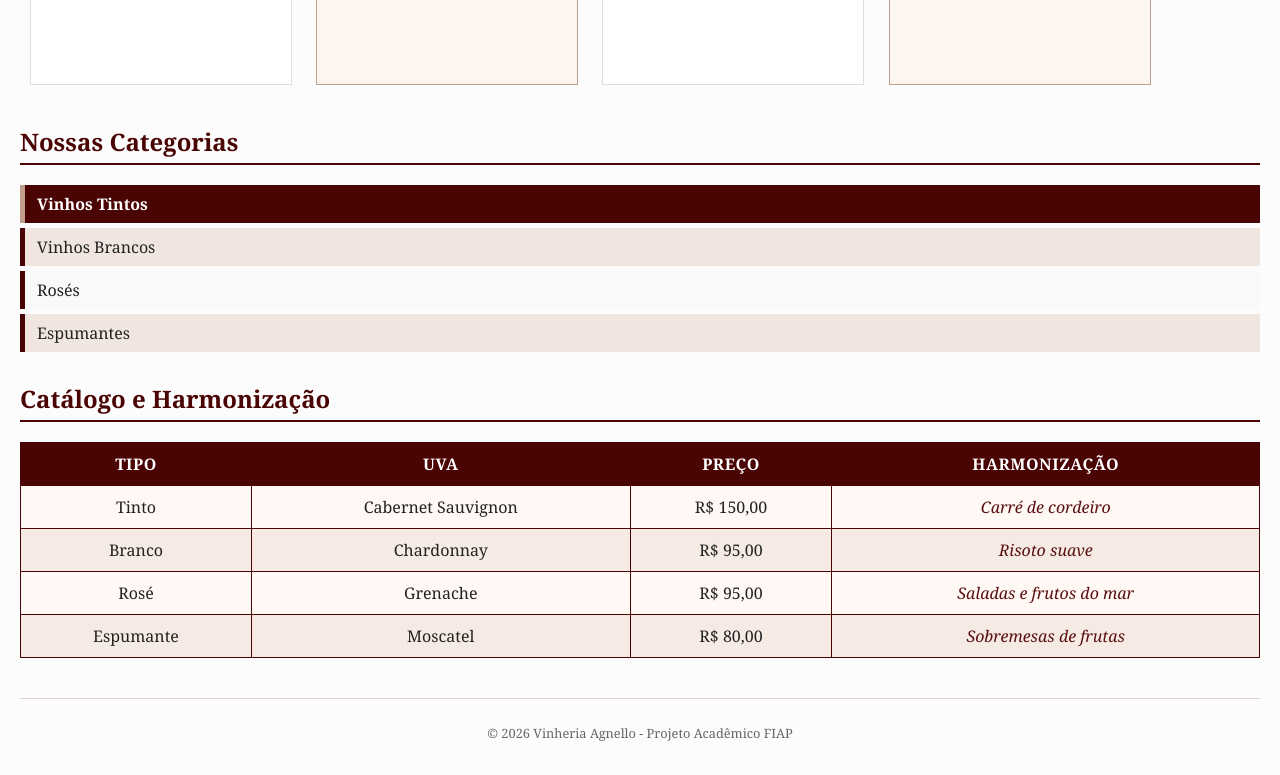
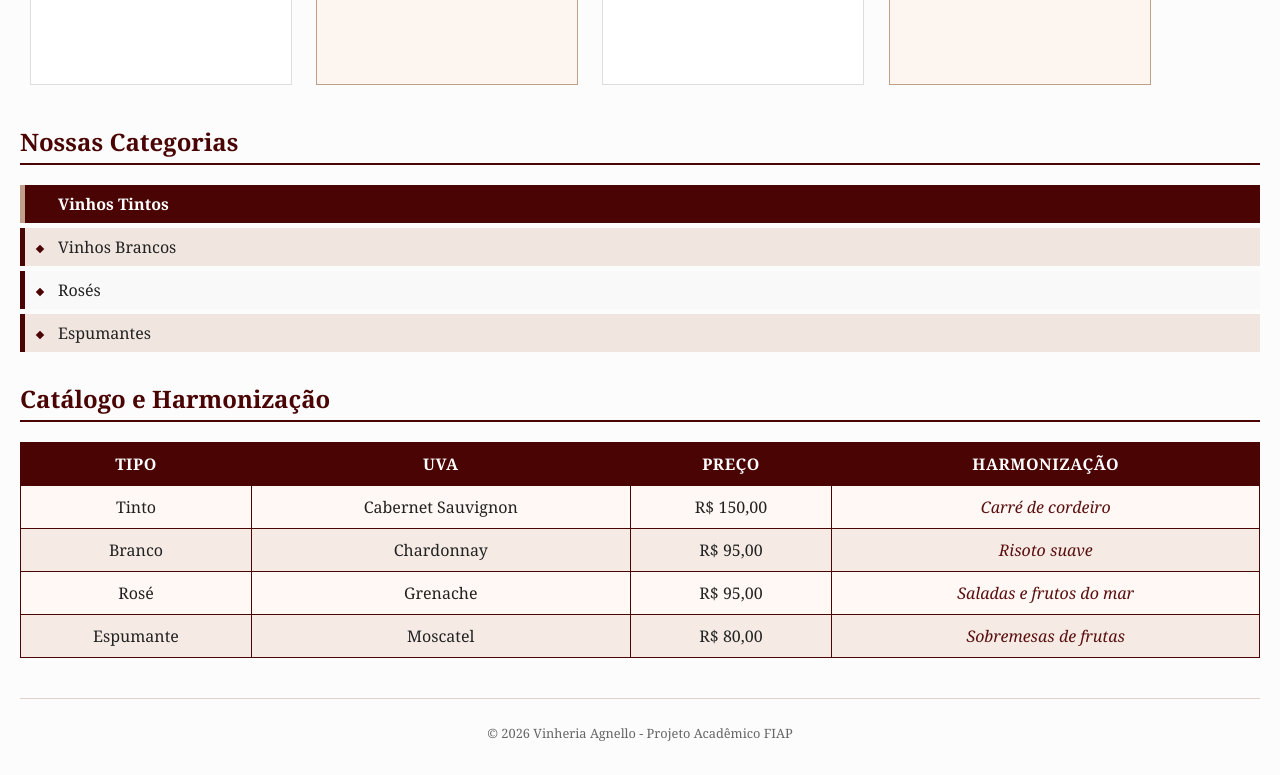
Before and after one commit to lipex459-dev/vinharia-agnello, a plain HTML site: page src/pages/produtos.html in a window 1280 px wide. Shown: the part 908-1683 px from the top of the page. Drawn offline with Linux system fonts and the light colour scheme; a script that the page names is missing.

Commit message:
feat: adiciona diamante e hover nas categorias

```diff
--- a/src/css/efeitos.css
+++ b/src/css/efeitos.css
@@ -84,3 +84,28 @@ article img:hover {
     transform: scale(1.03);
     transition: transform 0.3s;
 }
+
+.categorias ul li {
+    list-style: none;
+    cursor: pointer;
+}
+
+.categorias ul li::before {
+    content: "";
+    display: inline-block;
+    width: 6px;
+    height: 6px;
+    background-color: #4a0404;
+    margin-right: 15px;
+    vertical-align: middle;
+    transform: rotate(45deg);
+}
+
+.categorias ul li:hover::after {
+    content: " VER";
+    font-size: 0.6em;
+    letter-spacing: 2px;
+    font-weight: bold;
+    color: #4a0404;
+    opacity: 0.7;
+}
```
